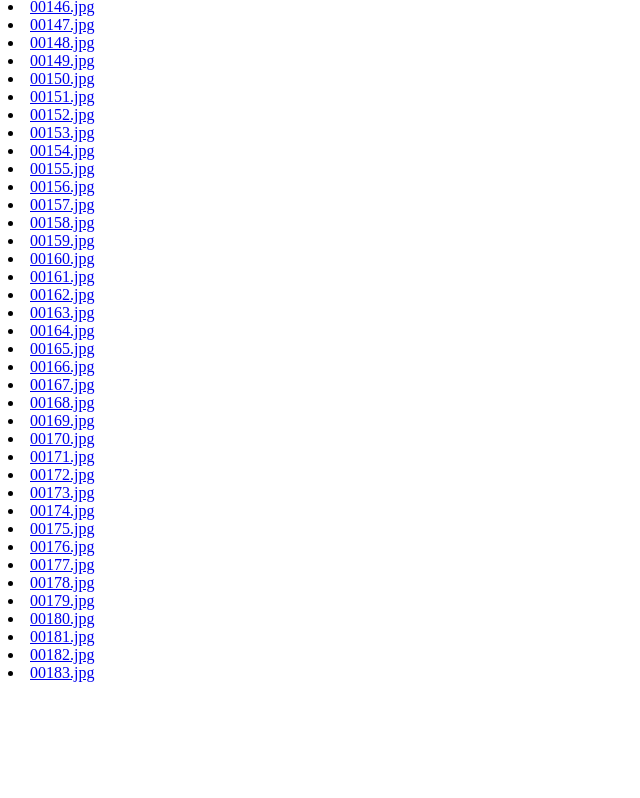
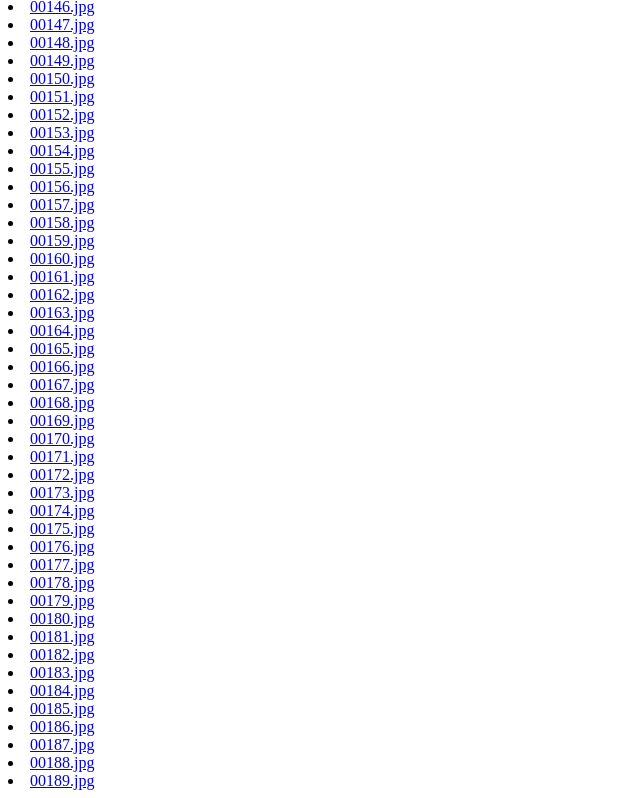
Before and after one commit to deltaLRD/pic, a plain HTML site: page index.html in a window 1280 px wide. Shown: the part 2620-3418 px from the top of the page, without its empty margins (0-640 px from the left). Before the commit the page ends 3310 px from the top, so only its background shows below. Drawn offline with Linux system fonts and the light colour scheme.

Commit message:
new picture upload

```diff
--- a/index.html
+++ b/index.html
@@ -188,5 +188,11 @@
 <li><a href="https://deltalrd.github.io/pic/00181.jpg">00181.jpg</a></li>
 <li><a href="https://deltalrd.github.io/pic/00182.jpg">00182.jpg</a></li>
 <li><a href="https://deltalrd.github.io/pic/00183.jpg">00183.jpg</a></li>
+<li><a href="https://deltalrd.github.io/pic/00184.jpg">00184.jpg</a></li>
+<li><a href="https://deltalrd.github.io/pic/00185.jpg">00185.jpg</a></li>
+<li><a href="https://deltalrd.github.io/pic/00186.jpg">00186.jpg</a></li>
+<li><a href="https://deltalrd.github.io/pic/00187.jpg">00187.jpg</a></li>
+<li><a href="https://deltalrd.github.io/pic/00188.jpg">00188.jpg</a></li>
+<li><a href="https://deltalrd.github.io/pic/00189.jpg">00189.jpg</a></li>
 
 </html>
```
Also changed, not shown: 00177.jpg, 00178.jpg, 00179.jpg, 00180.jpg, 00181.jpg, 00182.jpg, 00183.jpg, 00184.jpg (added), 00189.jpg (added), 4 other files.
